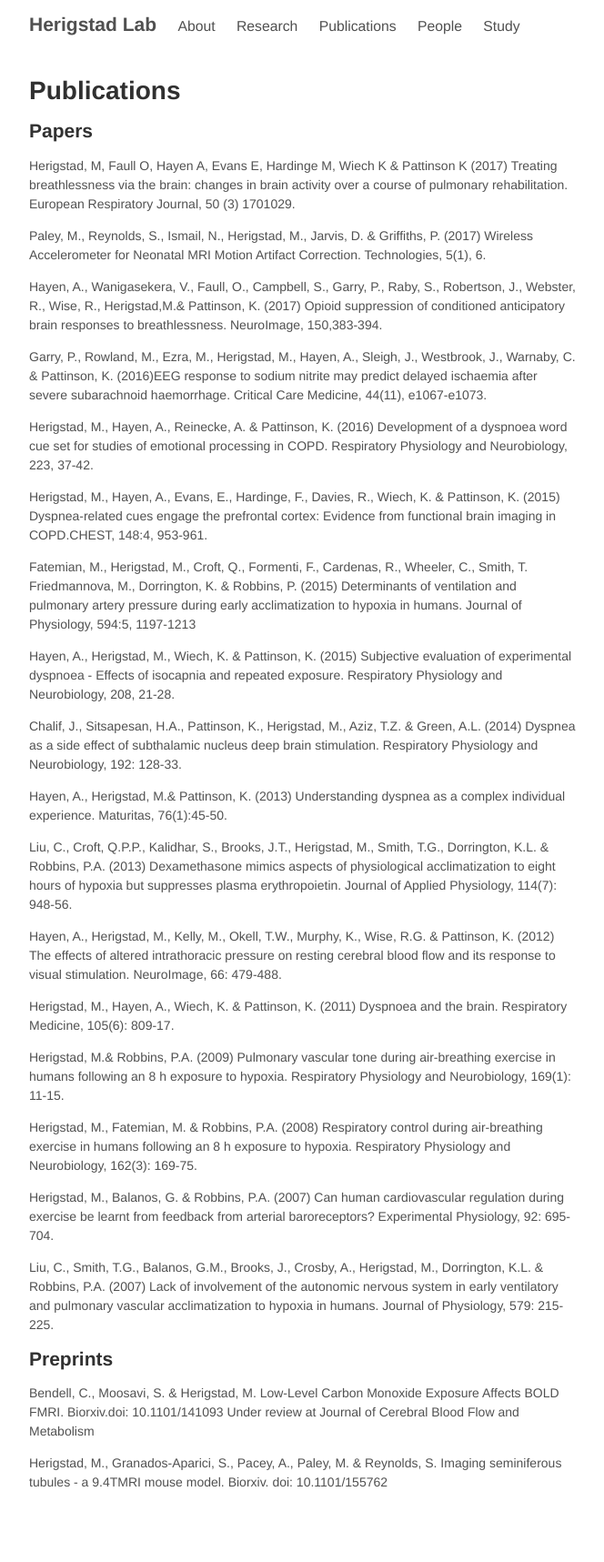
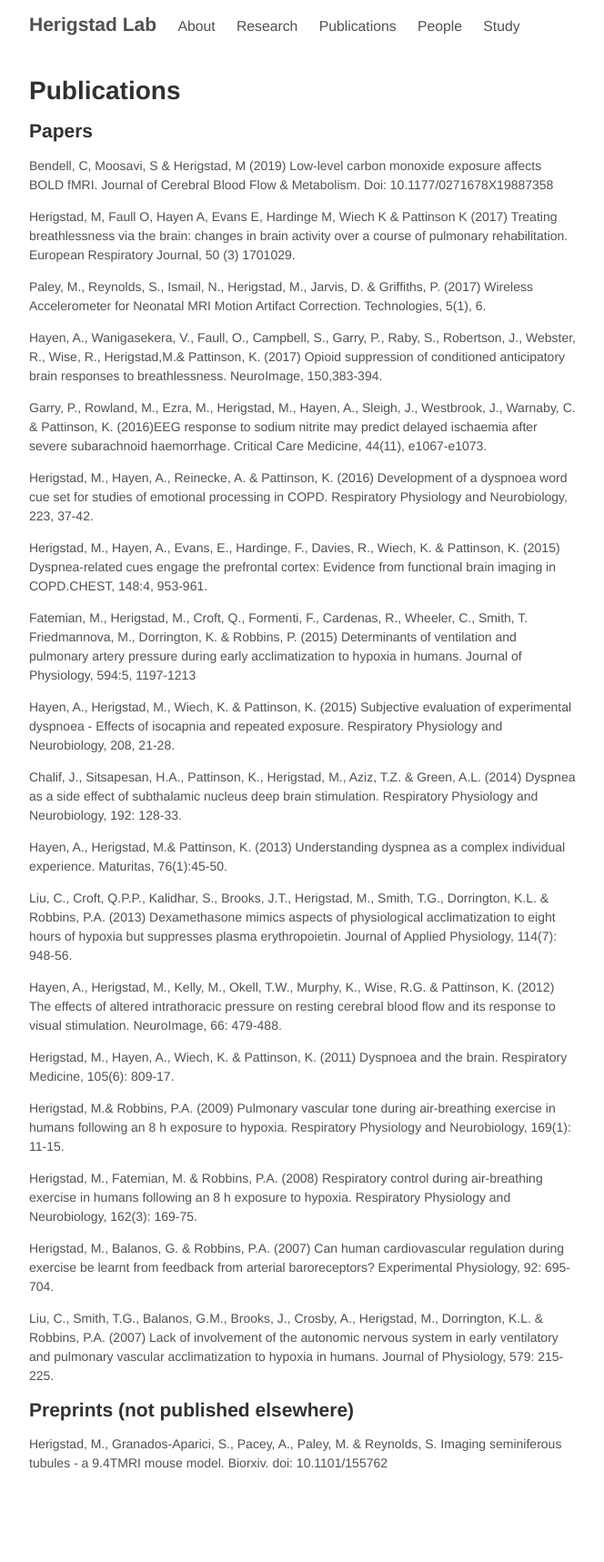
Before and after one commit to mariherigstad/mariherigstad.github.io, a Jekyll site: the page built from publications.md, in a window 1280 px wide. Shown: the whole page at 91% size, without its empty margins (307-971 px from the left). Built offline with Jekyll 4.4.1, drawn with Linux system fonts in a browser that asks for light colours; after the commit the page ends 1696 px from its top, so only the background shows below that.

Commit message:
Update publications.md

```diff
--- a/publications.md
+++ b/publications.md
@@ -4,6 +4,8 @@ title: Publications
 ---
 
 ## Papers
+Bendell, C, Moosavi, S & Herigstad, M (2019) Low-level carbon monoxide exposure affects BOLD fMRI. Journal of Cerebral Blood Flow & Metabolism. Doi: 10.1177/0271678X19887358
+
 Herigstad, M,  Faull  O,  Hayen  A,  Evans  E,  Hardinge  M,  Wiech  K  &  Pattinson  K  (2017)  Treating  breathlessness  via  the brain:  changes  in  brain  activity  over  a  course  of  pulmonary  rehabilitation. European  Respiratory  Journal, 50  (3) 1701029.
 
 Paley, M., Reynolds, S., Ismail, N., Herigstad, M., Jarvis, D. & Griffiths, P. (2017) Wireless Accelerometer for Neonatal MRI Motion Artifact Correction. Technologies, 5(1), 6.
@@ -38,7 +40,5 @@ Herigstad, M., Balanos, G. & Robbins, P.A. (2007) Can human cardiovascular regul
 
 Liu, C., Smith, T.G., Balanos, G.M., Brooks, J., Crosby, A., Herigstad, M., Dorrington, K.L. & Robbins, P.A. (2007) Lack of involvement of the autonomic nervous system in early ventilatory and pulmonary vascular acclimatization to hypoxia in humans. Journal of Physiology, 579: 215-225.
 
-## Preprints
-Bendell, C., Moosavi, S. & Herigstad, M. Low-Level Carbon Monoxide Exposure Affects BOLD FMRI. Biorxiv.doi: 10.1101/141093 Under review at Journal of Cerebral Blood Flow and Metabolism
-
+## Preprints (not published elsewhere)
 Herigstad, M., Granados-Aparici, S., Pacey, A., Paley, M. & Reynolds, S. Imaging seminiferous tubules - a 9.4TMRI mouse model. Biorxiv. doi: 10.1101/155762
```
